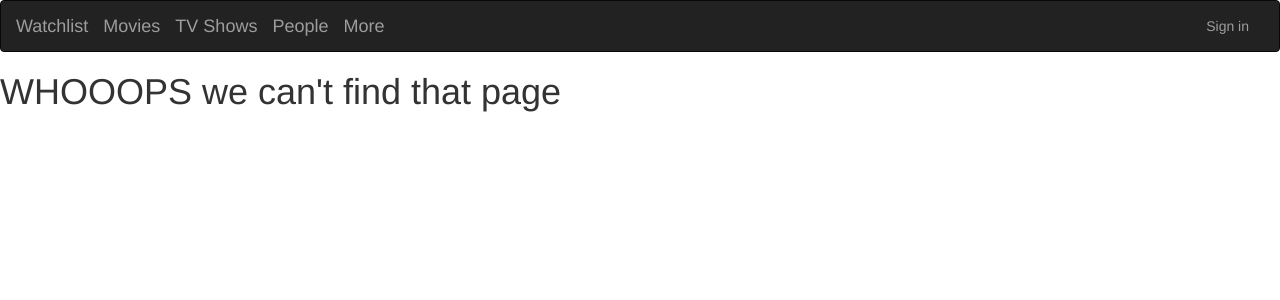
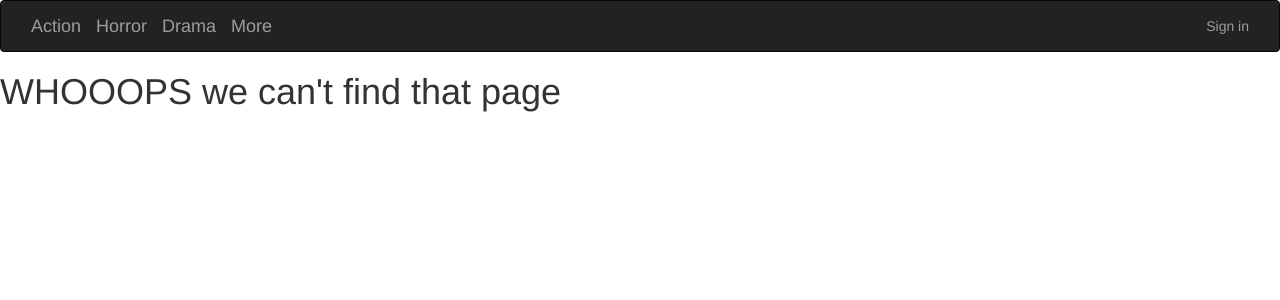
Before and after one commit to nancy88199488/Daily-Movie, a Flask app: template app/templates/fourOwfour.html in a window 1280 px wide. Shown: the top 300 px of the page. Run offline with Flask 2, Linux system fonts and the light colour scheme; the template is opened without the code that fills it, so the values that code supplies are empty; parts of the project's set-up code (start-up, migrations or seed data) failed here and were passed over; some libraries are stand-ins or nearby versions.

Commit message:
added a a a header

```diff
--- a/app/templates/navbar.html
+++ b/app/templates/navbar.html
@@ -7,12 +7,12 @@
         <span class="icon-bar"></span>
         <span class="icon-bar"></span>
       </button>
-      <a class="navbar-brand main" href="/"> Watchlist </a>
+      <a class="navbar-brand main" href="/">  </a>
     </div>
     <div class="collapse navbar-collapse" id="navbarNavAltMarkup">
-        <a class="navbar-brand shrinkable" href="/films">Movies</a>
-        <a class="navbar-brand shrinkable" href="/shows">TV Shows</a>
-        <a class="navbar-brand shrinkable" href="/people">People</a>
+        <a class="navbar-brand shrinkable" href="/films">Action</a>
+        <a class="navbar-brand shrinkable" href="/shows">Horror</a>
+        <a class="navbar-brand shrinkable" href="/people">Drama</a>
         <a class="navbar-brand shrinkable" href="/more">More</a>
       <ul class="nav navbar-nav navbar-right">
         {% if current_user.is_authenticated %}
--- a/run.py
+++ /dev/null
@@ -1,4 +0,0 @@
-from app import app
-
-if __name__ == '__main__':
-    app.run(debug = True)
```
